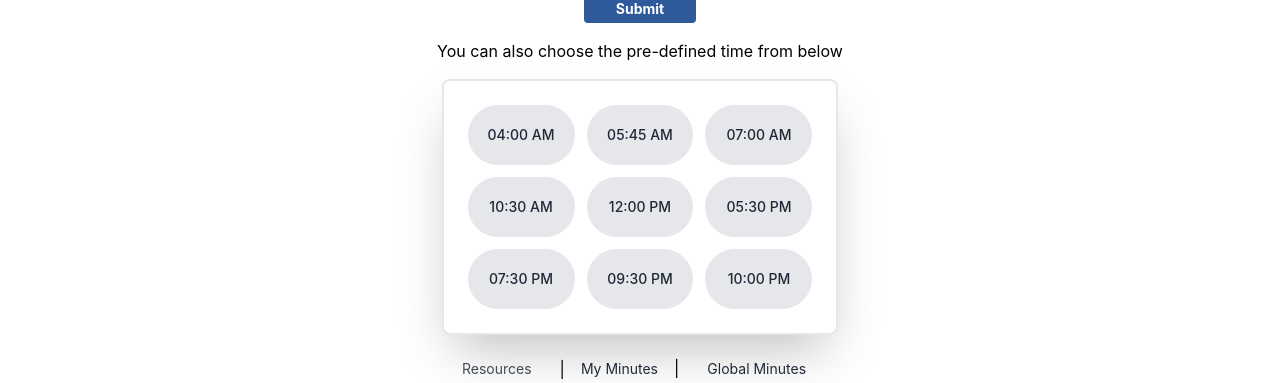
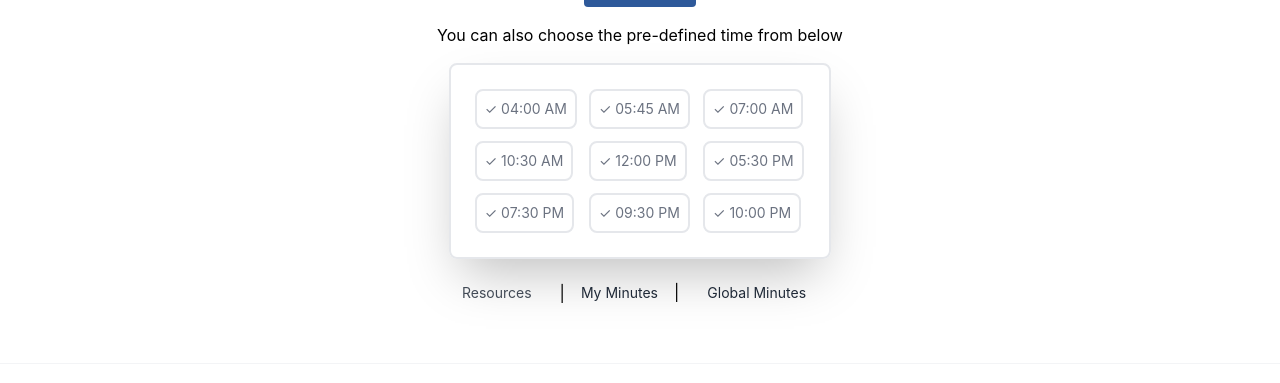
Before and after one commit to nk-gears/peace-mins, a Next.js app: page /mark-minutes in a window 1280 px wide. Shown: the part 395-778 px from the top of the page. Built offline with nearby package versions, Linux system fonts and the light colour scheme.

Commit message:
added multiple support

```diff
--- a/pages/mark-minutes.js
+++ b/pages/mark-minutes.js
@@ -1,11 +1,11 @@
 import Head from "next/head";
-import Navbar from "../components/navbar";
+import { useRouter } from "next/router";
 import React, { useEffect, useState } from "react";
 import Footer from "../components/footer";
-import { useRouter } from "next/router";
+import Navbar from "../components/navbar";
 
+import Link from "next/link";
 import HeadFav from "../components/head-fav";
-import Link from "next/link";
 
 const months = [
   "Jan",
@@ -22,50 +22,17 @@ const months = [
   "Dec",
 ];
 
-// const requestNotification = (_userInfo) => {
-
-//   const isBrowser = () => typeof window !== "undefined";
-//   if (isBrowser()) {
-//     window.Notification.requestPermission().then((permission) => {
-//       if (permission !== "granted") return;
-//     });
-
-//     if (window.Notification.permission) {
-
-//       const processSub=async ()=>{
-
-//         const publicKey = await fetch("/api/sub").then((res) => res.json());
-
-//         navigator.serviceWorker.ready.then(async (worker) => {
-//           alert(worker)
-//           let subscription = await worker.pushManager.subscribe({
-//             applicationServerKey: publicKey.pubKey,
-//             userVisibleOnly: true,
-//           });
-//           const tzOffset = new Date().getTimezoneOffset();
-//           console.log(_userInfo);
-//           try{
-//           await fetch("/api/sub", {
-//             method: "POST",
-//             body: JSON.stringify({
-//               tzOffset: tzOffset,
-//               userId: _userInfo.id,
-//               subscription,
-//             }),
-//           });
-//         }catch(ex){
-//             console.log(ex);
-//         }
-
-//         });
-
-
-//     }
-//     processSub();
-
-//     }
-//   }
-// };
+const preDefinedTimeList = [
+  "04:00 AM",
+  "05:45 AM",
+  "07:00 AM",
+  "10:30 AM",
+  "12:00 PM",
+  "05:30 PM",
+  "07:30 PM",
+  "09:30 PM",
+  "10:00 PM",
+];
 
 const MarkMinutes = () => {
   const router = useRouter();
@@ -80,6 +47,7 @@ const MarkMinutes = () => {
   const [isRegistered, setIsRegistered] = useState(false);
   const [isSubmitted, setIsSubmitted] = useState(false);
   const [userInfo, setUserInfo] = useState(true);
+  const [selectedTimes, setSelectedTimes] = useState([]);
 
   useEffect(() => {
     setMounted(true);
@@ -91,24 +59,20 @@ const MarkMinutes = () => {
         setIsRegistered(true);
         setUserInfo(JSON.parse(_userInfo));
 
-        try{
+        try {
           window.OneSignal = window.OneSignal || [];
-        OneSignal.push(function() {
+          OneSignal.push(function () {
             OneSignal.init({
               autoRegister: true,
               appId: "7145473f-7782-4f88-a0d6-a5a81fda6092",
-            safari_web_id: "web.onesignal.auto.0d6d1ede-d24a-45d0-ba73-2f88839c0735",
+              safari_web_id:
+                "web.onesignal.auto.0d6d1ede-d24a-45d0-ba73-2f88839c0735",
               notifyButton: {
                 enable: true,
               },
-
             });
-
           });
-      }
-      catch(ex){
-
-      }
+        } catch (ex) {}
       }
     }
   }, [peaceTime]);
@@ -144,6 +108,24 @@ const MarkMinutes = () => {
     return [year, month, day].join("-");
   }
 
+  const savePeaceMinutesByItem = async (peaceTimeMins) => {
+    const actualData = {
+      user_id: userInfo.id,
+      event_date: Date.now() / 1000,
+      event_date_str: formatDate(Date.now()),
+      event_time: peaceTimeMins,
+      event_minutes: memberCount * 5,
+      event_members: memberCount,
+    };
+    return fetch("/api/peace-minutes", {
+      method: "POST",
+      body: JSON.stringify(actualData),
+      headers: {
+        "Content-Type": "application/json",
+      },
+    });
+  };
+
   const savePeaceMinutes = async () => {
     const actualData = {
       user_id: userInfo.id,
@@ -163,11 +145,26 @@ const MarkMinutes = () => {
   };
 
   const savePeaceTime = async (e) => {
-
     const response = await savePeaceMinutes();
     const jsonData = await response.json();
     //if(jsonData.peaceMinutes){
     router.push("/my-peace-mins");
+    //}
+  };
+
+  const savePeaceTimeMultiple = async (e) => {
+    for (let peaceMin of selectedTimes) {
+      try {
+        const response = await savePeaceMinutesByItem(peaceMin);
+        await response.json();
+      } catch (ex) {}
+      if (selectedTimes.length - 1 == selectedTimes.indexOf(peaceMin)) {
+        router.push("/my-peace-mins");
+      }
+    }
+
+    //if(jsonData.peaceMinutes){
+
     //}
   };
 
@@ -209,6 +206,34 @@ const MarkMinutes = () => {
     setPeaceTimeAMPM(selectedTime);
   };
 
+  const handleMultiTimePredefined = (event) => {
+    const selectedTime = event.target.value;
+    let finalItemSelected = "";
+    // console.log(selectedTime);
+    // console.log(event.target.checked);
+    let finalSelected = [...selectedTimes];
+
+    if (event.target.checked === false) {
+      const itemIndex = finalSelected.indexOf(selectedTime);
+      console.log(itemIndex);
+
+      finalSelected.splice(itemIndex, 1);
+
+      setSelectedTimes(Array.from(new Set([...finalSelected])));
+    } else {
+      setSelectedTimes([...finalSelected, selectedTime]);
+      finalItemSelected = selectedTime;
+    }
+
+    if (event.target.checked === true) {
+      const parts = selectedTime.split(" ");
+      if (finalItemSelected != "") {
+        setPeaceTime(parts[0]);
+        setPeaceTimeAMPM(parts[1]);
+      }
+    }
+  };
+
   return (
     <>
       <Head>
@@ -240,6 +265,8 @@ const MarkMinutes = () => {
           Select the Time in which you have remained in peace.
         </p>
       )}
+
+      {selectedTimes.length <= 1 && (
         <div className="flex justify-center items-center my-6">
           <select
             id="timePicker"
@@ -258,6 +285,7 @@ const MarkMinutes = () => {
             {renderTimeOptionsAMPM()}
           </select>
         </div>
+      )}
       {userInfo && userInfo.user_type === 2 && (
         <div className="mb-1 mr-10 ml-10 m-auto">
           <label
@@ -284,14 +312,41 @@ const MarkMinutes = () => {
         </div>
       )}
 
-      <div className="block  flex justify-center items-center my-2"></div>
+      {selectedTimes.length > 1 && (
+        <div className="block  flex justify-center items-center my-2">
+          <div className="bg1-gray-800 border-2 border1-gray-900 shadow-2xl rounded-lg">
+            <ul className="p-6 text-gray-800 grid grid-cols-3 gap-3 text-sm">
+              {selectedTimes.map((item) => {
+                return (
+                  <li key={item} className=" text-buttonBase-500">
+                    <span className="font-bold text-red-500 pr-2">✓</span>
+                    {item}
+                  </li>
+                );
+              })}
+            </ul>
+          </div>
+        </div>
+      )}
+
       <div className="block  flex justify-center items-center my-4">
+        {selectedTimes.length <= 1 && (
           <button
             onClick={savePeaceTime}
             className="text-sm  bg-buttonBase-500 hover:bg-indigo-700 text-white font-bold py-1 px-8 rounded"
           >
             Submit
           </button>
+        )}
+
+        {selectedTimes.length > 1 && (
+          <button
+            onClick={savePeaceTimeMultiple}
+            className="text-sm  bg-buttonBase-500 hover:bg-indigo-700 text-white font-bold py-1 px-8 rounded"
+          >
+            Submit Multiple
+          </button>
+        )}
       </div>
 
       <p className=" justify-top flex items-center justify-center">
@@ -300,64 +355,42 @@ const MarkMinutes = () => {
 
       <div className="m-4 justify-top flex items-center justify-center">
         <div className="bg1-gray-800 border-2 border1-gray-900 shadow-2xl rounded-lg">
-          <div className="p-6 text-gray-800 grid grid-cols-3 gap-3 text-sm">
+          <ul className="p-6 text-gray-800 grid grid-cols-3 gap-3 text-sm">
+            {preDefinedTimeList.map((item) => {
+              return (
+                <li className="hover:animate-pulse" key={item}>
+                  <input
+                    type="checkbox"
+                    id={item}
+                    value={item}
+                    className="hidden peer"
+                    required=""
+                    onChange={(e) => handleMultiTimePredefined(e)}
+                  />
+                  <label
+                    htmlFor={item}
+                    className="inline-flex items-center text-justify px-2 py-2 text-gray-500 bg-white border-2 border-gray-200 rounded-lg cursor-pointer dark:hover:text-gray-300 dark:border-gray-700 peer-checked:border-blue-600 hover:text-gray-600 dark:peer-checked:text-gray-300 peer-checked:text-gray-600 hover:bg-gray-50 dark:text-gray-400 dark:bg-gray-800 dark:hover:bg-gray-700"
+                  >
+                    ✓ {item}
+                  </label>
+                </li>
+              );
+            })}
+          </ul>
+
+          {/* <div className="p-6 text-gray-800 grid grid-cols-3 gap-3 text-sm">
+            {preDefinedTimeList.map((item) => {
+              return (
                 <button
-              className="hover:animate-pulse hover:text-white font-medium bg-gray-200 hover:bg-buttonBase-500 rounded-full p-5"
-              onClick={handlePredefined}
-            >
-              04:00 AM
-            </button>
-            <button
+                  key={item}
                   className="hover:animate-pulse  hover:text-white font-medium bg-gray-200 hover:bg-buttonBase-500 rounded-full p-5"
                   onClick={handlePredefined}
                 >
-              05:45 AM
+                  {item}
                 </button>
-            <button
-              className="hover:animate-pulse  hover:text-white font-medium bg-gray-200 hover:bg-buttonBase-500 rounded-full p-5"
-              onClick={handlePredefined}
-            >
-              07:00 AM
-            </button>
-
-            <button
-              className="hover:animate-pulse  hover:text-white font-medium bg-gray-200 hover:bg-buttonBase-500 rounded-full p-5"
-              onClick={handlePredefined}
-            >
-              10:30 AM
-            </button>
-            <button
-              className="hover:animate-pulse  hover:text-white font-medium bg-gray-200 hover:bg-buttonBase-500 rounded-full p-5"
-              onClick={handlePredefined}
-            >
-              12:00 PM
-            </button>
-            <button
-              className="hover:animate-pulse  hover:text-white font-medium bg-gray-200 hover:bg-buttonBase-500 rounded-full p-5"
-              onClick={handlePredefined}
-            >
-              05:30 PM
-            </button>
-
-            <button
-              className="hover:animate-pulse  hover:text-white font-medium bg-gray-200 hover:bg-buttonBase-500 rounded-full p-5"
-              onClick={handlePredefined}
-            >
-              07:30 PM
-            </button>
-            <button
-              className="hover:animate-pulse  hover:text-white font-medium bg-gray-200 hover:bg-buttonBase-500 rounded-full p-5"
-              onClick={handlePredefined}
-            >
-              09:30 PM
-            </button>
-            <button
-              className="hover:animate-pulse  hover:text-white font-medium bg-gray-200 hover:bg-buttonBase-500 rounded-full p-5"
-              onClick={handlePredefined}
-            >
-              10:00 PM
-            </button>
-          </div>
+              );
+            })}
+          </div> */}
         </div>
       </div>
       <ul className="flex items-center justify-center items-center justify-center flex-1 pt-6 list-none lg:pt-0 lg:flex">
```
Also changed, not shown: css/tailwind.css (+31 -25 lines), pages/api/peace-minutes/[userId].js (+22 -13 lines), pages/my-peace-mins.js (+96 -100 lines), 1 other file (tests, documents, lock files or other folders). Lines whose indentation alone changed are shown as unchanged.
